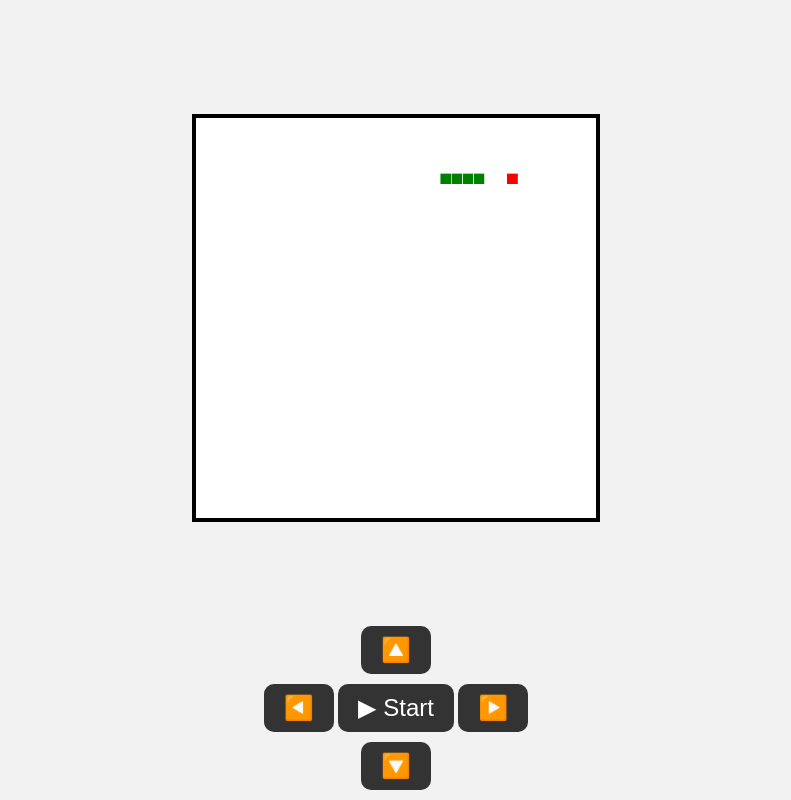
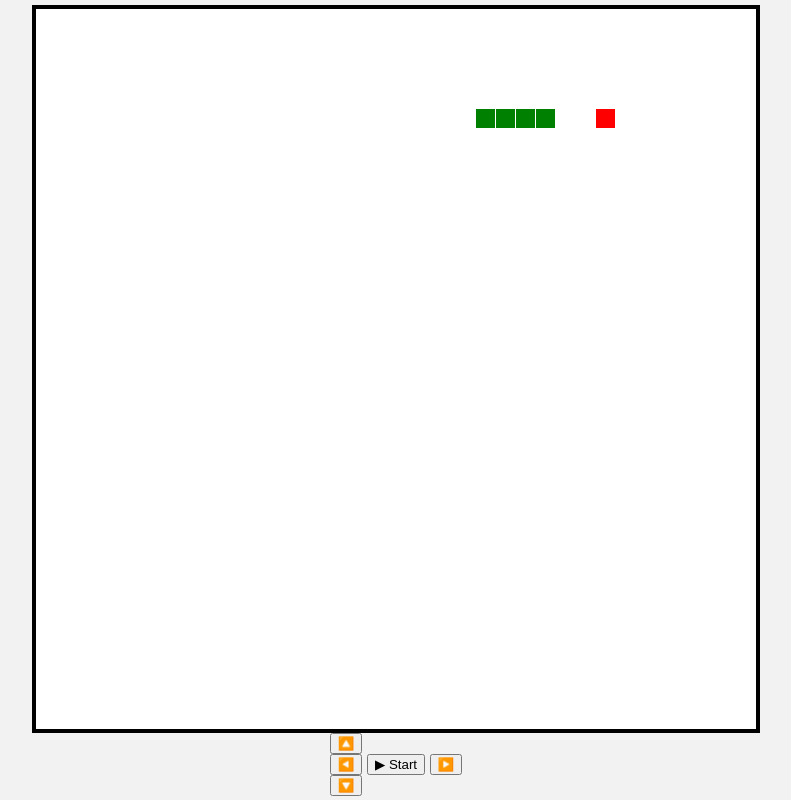
Before and after one commit to Kingvinu7/Feed-the-snake, a plain HTML site: page index.html in a window 1280 px wide. Shown: the whole page, without its empty margins (244-1035 px from the left). Drawn offline with Linux system fonts and the light colour scheme.

Commit message:
Update snake.css

```diff
--- a/snake.css
+++ b/snake.css
@@ -2,30 +2,21 @@ html, body {
   margin: 0;
   padding: 0;
   height: 100vh;
-  overflow: hidden; /* prevent scroll */
-  display: flex;
-  flex-direction: column;
-  align-items: center;
-  justify-content: space-between;
+  overflow: hidden;
   background: #f2f2f2;
   font-family: sans-serif;
-}
-
-.screen {
   display: flex;
   align-items: center;
   justify-content: center;
-  flex-grow: 1;
-  padding-top: 10px;
+  flex-direction: column;
 }
 
 canvas {
-  width: 90vw;
-  height: 90vw; /* makes it square, smaller for mobile */
-  max-width: 400px;
-  max-height: 400px;
+  background: #fff;
   border: 4px solid #000;
-  background-color: #fff;
+  max-width: 90vw;
+  max-height: 90vw;
+  display: block;
 }
 
 .message {
@@ -40,29 +31,6 @@ canvas {
   animation: fadeIn 0.5s ease-out;
 }
 
-.controls {
-  display: flex;
-  flex-direction: column;
-  gap: 10px;
-  align-items: center;
-  margin-bottom: 10px;
-}
-
-.controls button {
-  padding: 10px 20px;
-  font-size: 1.5rem;
-  border-radius: 10px;
-  border: none;
-  background: #333;
-  color: white;
-  cursor: pointer;
-  transition: transform 0.1s;
-}
-
-.controls button:active {
-  transform: scale(0.95);
-}
-
 @keyframes fadeIn {
   from { opacity: 0; }
   to { opacity: 1; }
```
